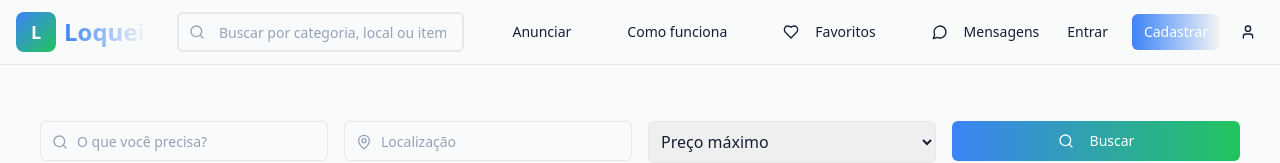
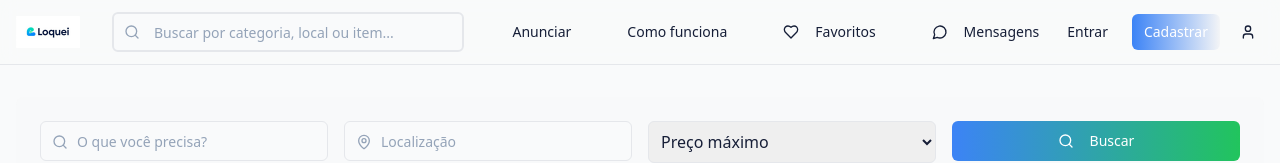
Before and after one commit to mupa-desenvolvimento/loquei-alugue-tudo, a React (Vite) app: page /buscar in a window 1280 px wide. Shown: the top 163 px of the page. Built offline with nearby package versions, Linux system fonts and the light colour scheme.

Commit message:
Refatorar: Trocar logotipo no Header
Substitui o placeholder do logotipo no componente Header pela imagem da logotipo da Loquei.

```diff
--- a/src/components/Header.tsx
+++ b/src/components/Header.tsx
@@ -10,12 +10,11 @@ const Header = () => {
         <div className="flex items-center justify-between">
           {/* Logo */}
           <Link to="/" className="flex items-center space-x-2">
-            <div className="flex items-center justify-center w-10 h-10 rounded-lg" style={{ background: 'var(--gradient-primary)' }}>
-              <span className="text-white font-bold text-lg">L</span>
-            </div>
-            <span className="text-2xl font-bold bg-gradient-to-r from-primary to-secondary bg-clip-text text-transparent">
-              Loquei
-            </span>
+            <img
+              src="/src/assets/loquei-logo.png"
+              alt="Loquei"
+              className="h-8 w-auto"
+            />
           </Link>
 
           {/* Search Bar - Hidden on mobile */}
```
Also changed, not shown: src/assets/loquei-logo.png (added).
